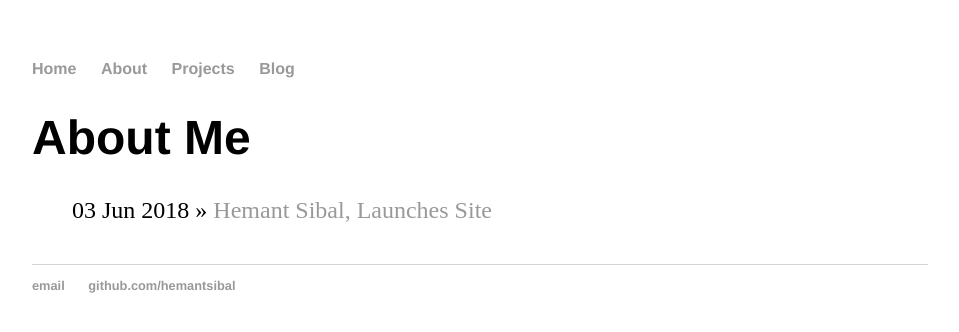
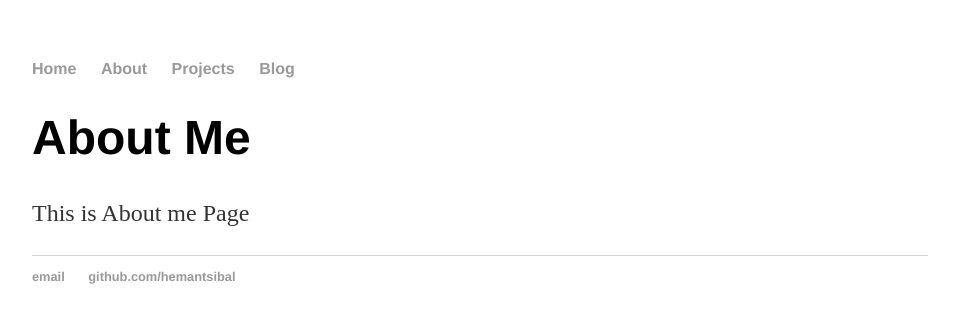
Before and after one commit to hemantsibal/hemantsibal.github.io, a Jekyll site: the page built from about/index.html, in a window 1280 px wide. Shown: the top 332 px of the page, without its empty margins (160-1119 px from the left). Built offline with Jekyll 4.4.1, drawn with Linux system fonts in a browser that asks for light colours.

Commit message:
Update index.html

```diff
--- a/about/index.html
+++ b/about/index.html
@@ -3,9 +3,4 @@ layout: default
 title: About Me
 ---
 	<h1>{{ page.title }}</h1>
-	<ul class="posts">
-
-	  {% for post in site.posts %}
-	    <li><span>{{ post.date | date_to_string }}</span> » <a href="{{ post.url }}" title="{{ post.title }}">{{ post.title }}</a></li>
-	  {% endfor %}
-	</ul>
+	<p> This is About me Page </p>
```
